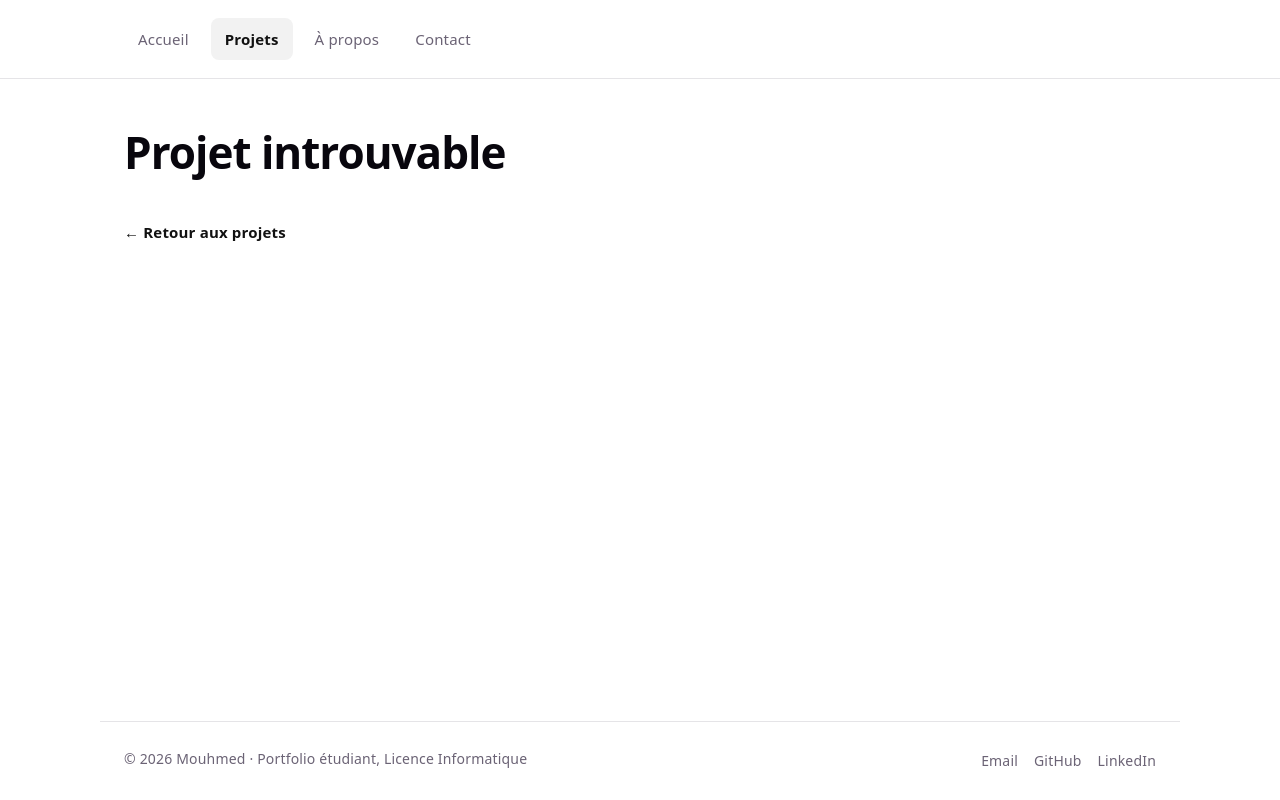
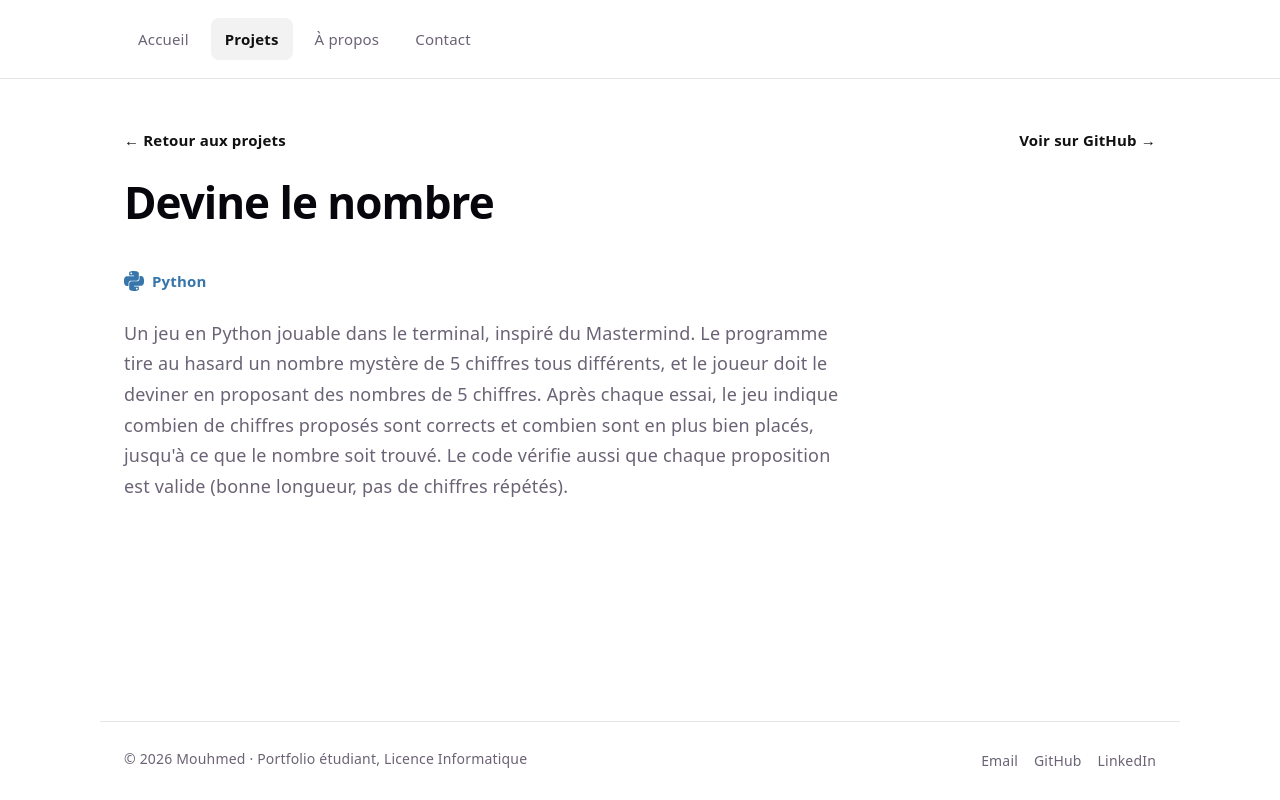
Before and after one commit to Mhmd-vev/portfolio, a React (Vite) app: page /projets/1 in a window 1280 px wide. Built offline with nearby package versions, Linux system fonts and the light colour scheme.

Commit message:
Ajoute le projet Devine le nombre

```diff
--- a/src/data/projects.js
+++ b/src/data/projects.js
@@ -11,4 +11,17 @@ export const languages = ['Python', 'Java', 'C', 'JavaScript', 'SQL']
 //   link: '',    // URL de la démo en ligne, si disponible
 //   repo: '',    // URL du dépôt GitHub
 // }
-export const projects = []
+export const projects = [
+  {
+    id: 1,
+    title: 'Devine le nombre',
+    description:
+      "Jeu type Mastermind en ligne de commande : devine un nombre mystère de 5 chiffres uniques en un minimum d'essais.",
+    details:
+      "Un jeu en Python jouable dans le terminal, inspiré du Mastermind. Le programme tire au hasard un nombre mystère de 5 chiffres tous différents, et le joueur doit le deviner en proposant des nombres de 5 chiffres. Après chaque essai, le jeu indique combien de chiffres proposés sont corrects et combien sont en plus bien placés, jusqu'à ce que le nombre soit trouvé. Le code vérifie aussi que chaque proposition est valide (bonne longueur, pas de chiffres répétés).",
+    languages: ['Python'],
+    image: '',
+    link: '',
+    repo: 'https://github.com/Mhmd-vev/devineNombre',
+  },
+]
--- a/src/pages/Home.jsx
+++ b/src/pages/Home.jsx
@@ -5,7 +5,7 @@ function Home() {
   return (
     <>
       <section className="hero">
-        <p className="hero-eyebrow">Étudiant en Licence Informatique · 3e année</p>
+        <p className="hero-eyebrow">Étudiant en Informatique </p>
         <h1>
           Salut, moi c'est <span className="highlight">Mouhmed</span>.
         </h1>
```
